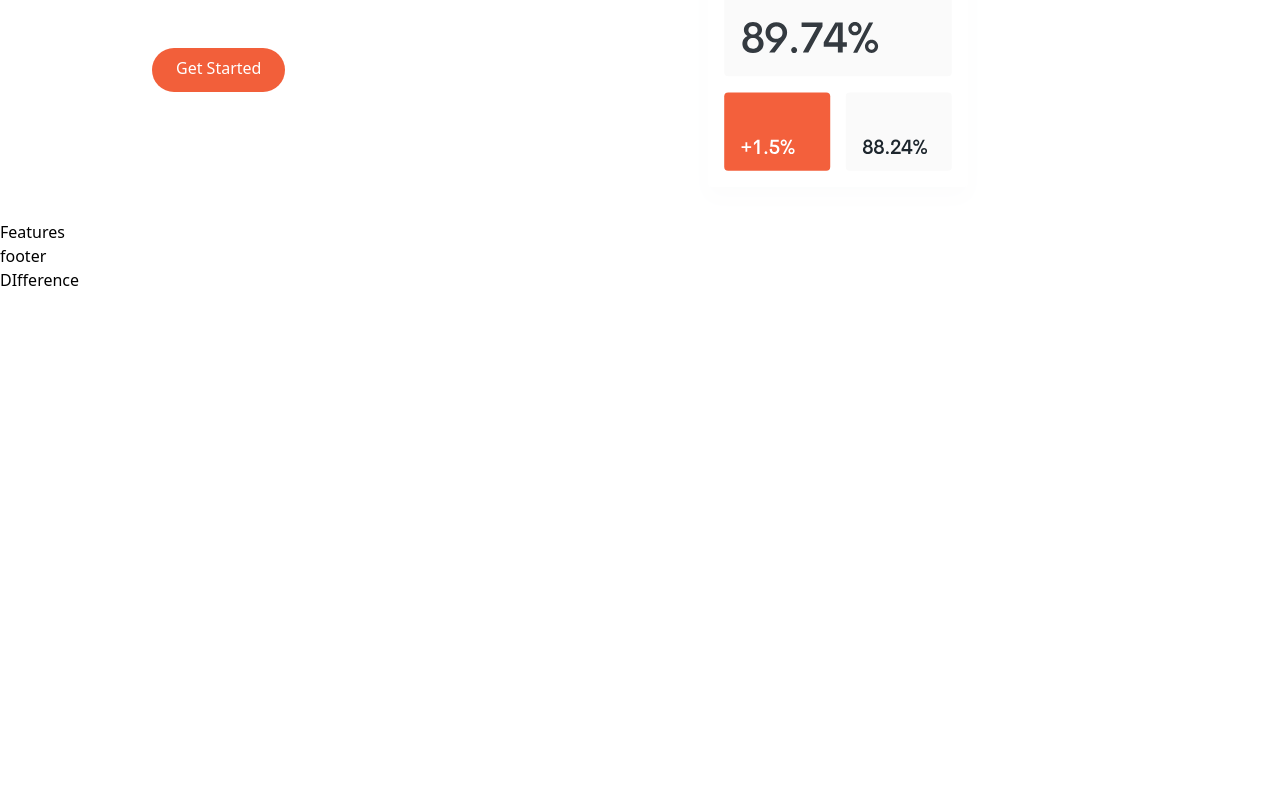
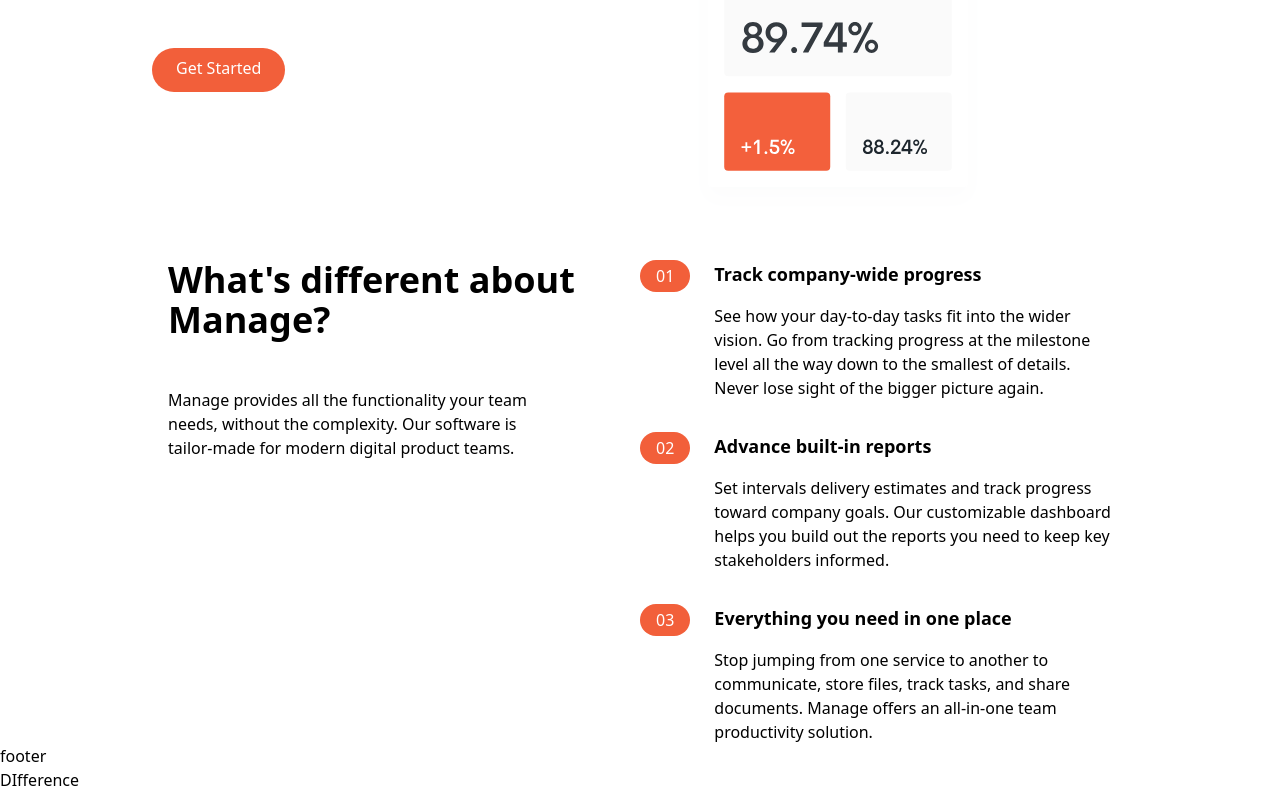
Before and after one commit to Saber1Y/MANGA-, a React (Vite) app: page / in a window 1280 px wide. Shown: the part 388-1180 px from the top of the page. Before the commit the page ends 800 px from the top, so only its background shows below. Built offline with nearby package versions, Linux system fonts and the light colour scheme.

Commit message:
UPDATE: FEATURES COMP ADDED AND STYLED!

```diff
--- a/src/components/features/Features.jsx
+++ b/src/components/features/Features.jsx
@@ -1,13 +1,36 @@
 import React from 'react'
 import Subheading  from '../../container/subheading/Subheading'
-
+import Feature from '../../container/Feature/Feature';
+import featuresData from '../../constants/data'
 
 const Features = () => {
   return (
-    <div>
-      Features
+  <div>
+    <div
+        className="container flex flex-col px-4 mx-auto mt-10 space-y-12 md:space-y-0 md:flex-row"
+      >
+        <div className="flex flex-col space-y-12 md:w-1/2">
+          <h2 className="max-w-md text-4xl font-bold text-center md:text-left">
+            What's different about Manage?
+          </h2>
+          <p className="max-w-sm text-center text-darkGrayishBlue md:text-left">
+            Manage provides all the functionality your team needs, without the
+            complexity. Our software is tailor-made for modern digital product
+            teams.
+          </p>
+        </div>
+      <div className="flex flex-col space-y-8 md:w-1/2">
+        {featuresData.map((feature, index) => (
+          <Feature
+          key={index}
+          number={feature.number}
+          title={feature.title}
+          description={feature.description}
+          />
+        ))}
+      </div>
     </div>
-  )
-}
-
+  </div>
+  );
+};
 export default Features
--- /dev/null
+++ b/src/constants/data.js
@@ -0,0 +1,22 @@
+const featuresData = [
+    {
+        number: '01',
+        title: 'Track company-wide progress',
+        description:
+            'See how your day-to-day tasks fit into the wider vision. Go from tracking progress at the milestone level all the way down to the smallest of details. Never lose sight of the bigger picture again.',
+    },
+    {
+        number: '02',
+        title: 'Advance built-in reports',
+        description:
+            'Set intervals delivery estimates and track progress toward company goals. Our customizable dashboard helps you build out the reports you need to keep key stakeholders informed.',
+    },
+    {
+        number: '03',
+        title: 'Everything you need in one place',
+        description:
+            'Stop jumping from one service to another to communicate, store files, track tasks, and share documents. Manage offers an all-in-one team productivity solution.',
+    },
+];
+
+export default featuresData;
--- a/src/constants/index.js
+++ b/src/constants/index.js
@@ -1,3 +1,7 @@
 // import { images } from './images'
 
 // export { images };
+
+// import data from './data'
+
+// export default { data };
--- /dev/null
+++ b/src/container/Feature/Feature.jsx
@@ -0,0 +1,22 @@
+const Feature = ({ number, title, description }) => {
+    return (
+        <div className="flex flex-col space-y-3 md:space-y-0 md:space-x-6 md:flex-row">
+          <div className="rounded-l-full bg-brightRedSupLight md:bg-transparent">
+            <div className="flex items-center space-x-2">
+              <div className="px-4 py-2 text-white rounded-full md:py-1 bg-brightRed">
+                {number}
+              </div>
+              <h3 className="text-base font-bold md:mb-4 md:hidden md:bg-brightRedLight">
+                {title}
+              </h3>
+            </div>
+          </div>
+          <div>
+            <h3 className="hidden mb-4 text-lg font-bold md:block">{title}</h3>
+            <p className="text-darkishblue">{description}</p>
+          </div>
+        </div>
+      );
+    };
+
+    export default Feature
```
